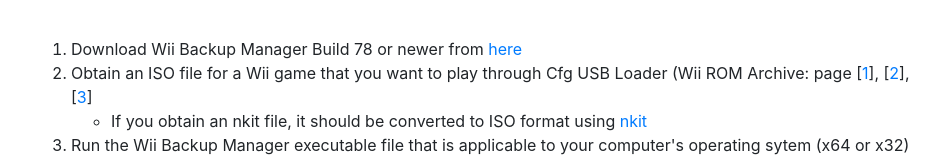
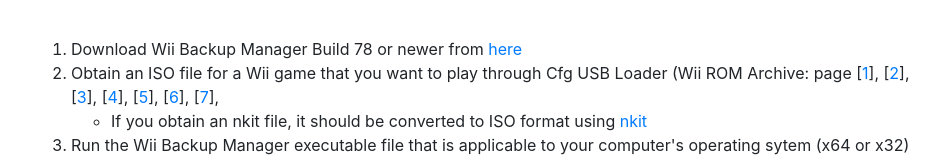
Before and after one commit to hwkerr/info, a plain HTML site: page wii/index.html in a window 1280 px wide. Shown: the part 4075-4234 px from the top of the page, without its empty margins (161-1112 px from the left). Drawn offline with nearby package versions, Linux system fonts and the light colour scheme.

Commit message:
Wii arhchive links shoud point to nkit archive

```diff
--- a/wii/index.html
+++ b/wii/index.html
@@ -218,7 +218,7 @@
 	  <br/>
       <ol>
         <li>Download Wii Backup Manager Build 78 or newer from <a href="http://wii-homebrew.com/jdownloads/nintendo-wii-downloads/pc-tools/wii-backup-manager/download">here</a></li>
-		<li>Obtain an ISO file for a Wii game that you want to play through Cfg USB Loader (Wii ROM Archive: page [<a href="https://archive.org/download/wiiusaredump">1</a>], [<a href="https://archive.org/download/wiiusaredump2">2</a>], [<a href="https://archive.org/download/wiiusaredump3">3</a>]</li>
+		<li>Obtain an ISO file for a Wii game that you want to play through Cfg USB Loader (Wii ROM Archive: page [<a href="https://archive.org/download/WiiRedumpNKitPart1">1</a>], [<a href="https://archive.org/download/WiiRedumpNKitPart2">2</a>], [<a href="https://archive.org/download/WiiRedumpNKitPart3">3</a>], [<a href="https://archive.org/download/WiiRedumpNKitPart4">4</a>], [<a href="https://archive.org/download/WiiRedumpNKitPart5">5</a>], [<a href="https://archive.org/download/WiiRedumpNKitPart6">6</a>], [<a href="https://archive.org/download/WiiRedumpNKitPart7">7</a>], </li>
 		<ul>
 			<li>If you obtain an nkit file, it should be converted to ISO format using <a href="https://gbatemp.net/download/nkit.36157/">nkit</a></li>
 		</ul>
```
